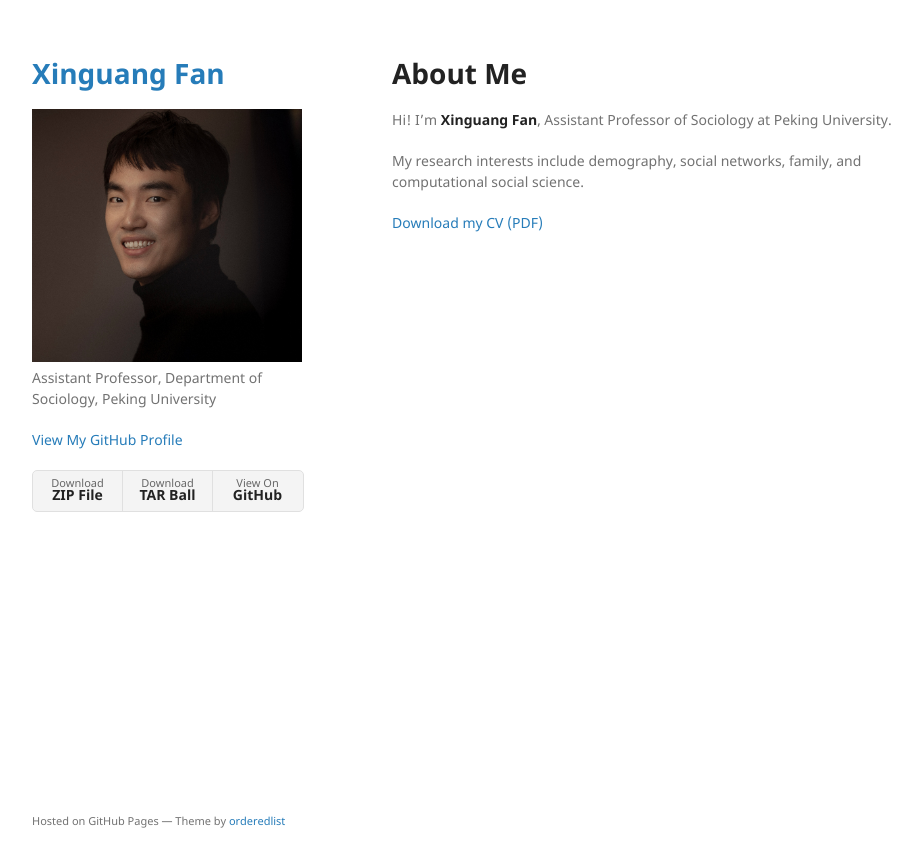
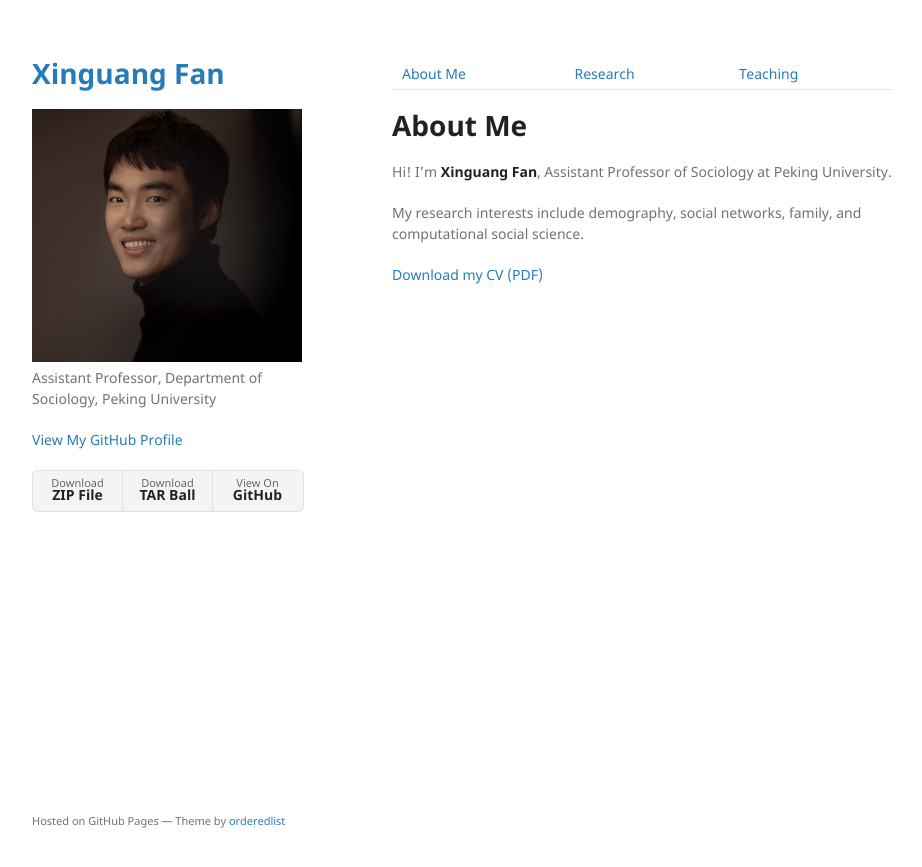
Before and after one commit to xinguang-fan/xinguang-fan.github.io, a Jekyll site: the page built from index.md, in a window 1280 px wide. Shown: the top 867 px of the page, without its empty margins (178-1100 px from the left). Built offline with Jekyll 4.4.1, drawn with Linux system fonts in a browser that asks for light colours.

Commit message:
Update index.md

```diff
--- a/index.md
+++ b/index.md
@@ -3,6 +3,10 @@ layout: default
 title: "About Me"
 nav_order: 1
 ---
+
+[About Me](index.md) | [Research](research.md) | [Teaching](teaching.md)
+
+
 
 # About Me
 
```
